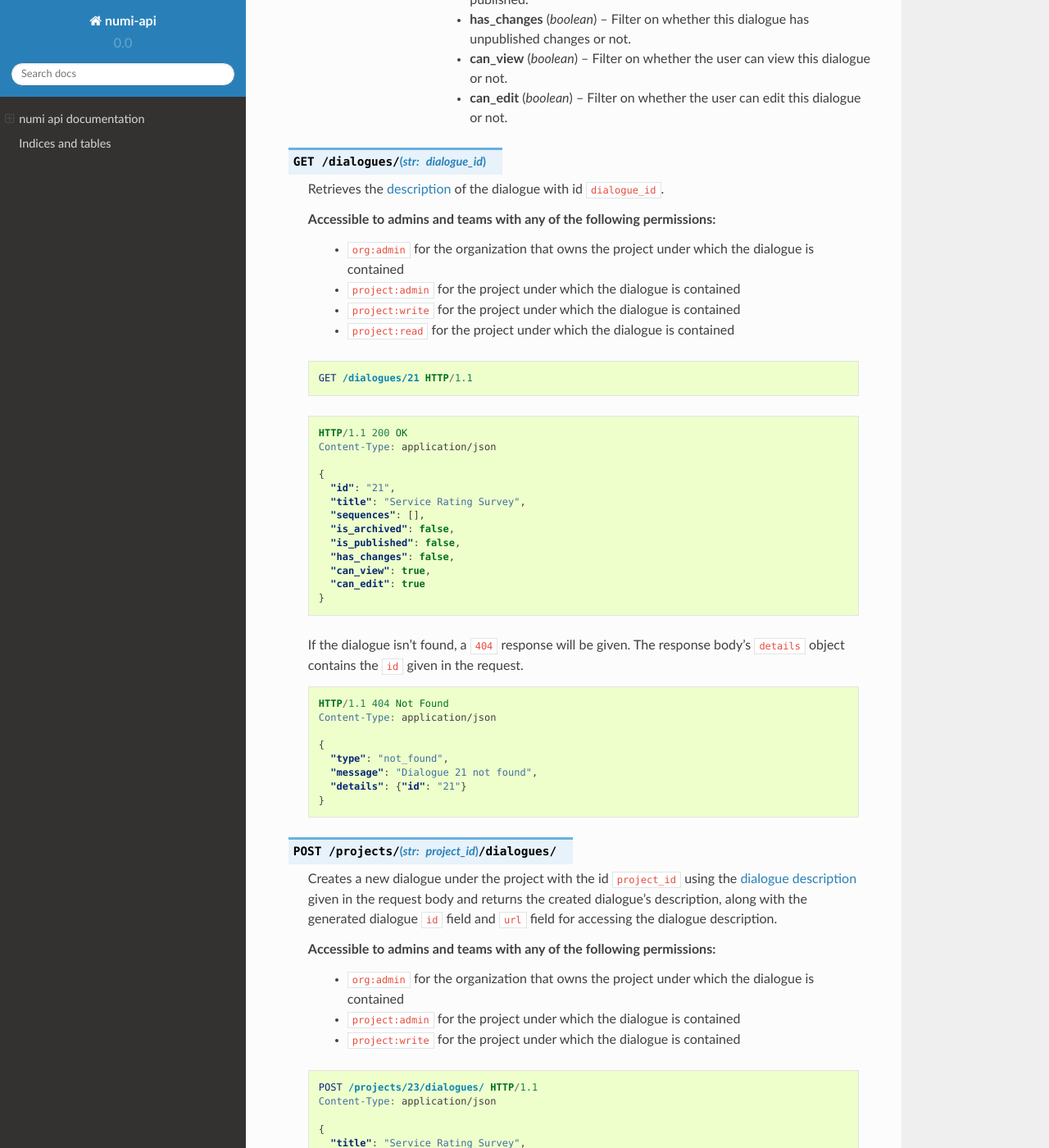
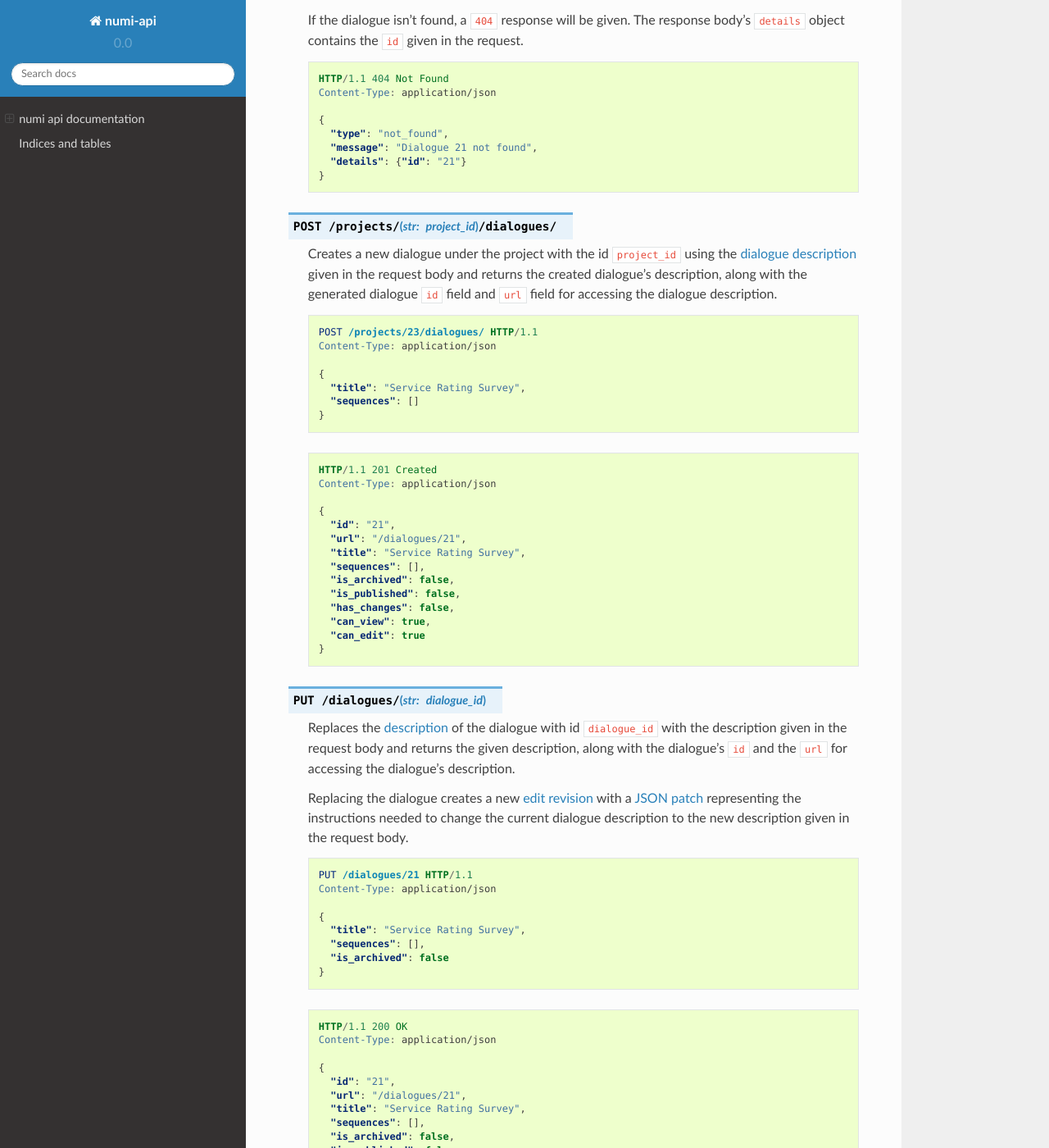
Before and after one commit to praekelt/numi-api, a Sphinx documentation site: the page built from docs/index.rst, in a window 1280 px wide and 1400 px high, scrolled down 13818 px. Shown: the whole window at 82% size. Built offline with Sphinx 7.4.7 and the Read the Docs theme 2.0.0, drawn with Linux system fonts in a browser that asks for light colours; some of the changed text lies outside the part shown.

Commit message:
Remove stray per-endpoint access descriptions in docs

```diff
--- a/docs/index.rst
+++ b/docs/index.rst
@@ -496,12 +496,6 @@
   Retrieves the :ref:`description <data-project>` of the project with id
   ``project_id``.
 
-  Accessible to admins and teams with any of the following permissions:
-    - ``org:admin`` for the project's organization
-    - ``project:admin`` for the project
-    - ``project:write`` for the project
-    - ``project:read`` for the project
-
   .. sourcecode:: http
 
      GET /projects/23 HTTP/1.1
@@ -618,11 +612,6 @@
   given description, along with the projects's ``id`` and the ``url`` for
   accessing the projects's description.
 
-  Accessible to admins and teams with any of the following permissions:
-    - ``org:admin`` for the project's organization
-    - ``project:admin`` for the project
-    - ``project:write`` for the project
-
   .. sourcecode:: http
 
      PUT /projects/23 HTTP/1.1
@@ -664,11 +653,6 @@
   id ``project_id`` with the :ref:`instructions <overview-partial-updates>` in
   the request body and returns the given description, along with the projects's
   ``id`` and the ``url`` for accessing the project's description.
-
-  Accessible to admins and teams with any of the following permissions:
-    - ``org:admin`` for the project's organization
-    - ``project:admin`` for the project
-    - ``project:write`` for the project
 
 .. sourcecode:: http
 
@@ -745,12 +729,6 @@
   Retrieves a :ref:`summary <data-dialogue-summary>` of every dialogue
   contained in the project with id ``project_id``.
 
-  Accessible to admins and teams with any of the following permissions:
-    - ``org:admin`` for the organization
-    - ``project:admin`` for the project
-    - ``project:write`` for the project
-    - ``project:read`` for the project
-
   .. sourcecode:: http
 
       GET /projects/23/dialogues/ HTTP/1.1
@@ -792,13 +770,6 @@
   Retrieves the :ref:`description <data-dialogue>` of the dialogue with id
   ``dialogue_id``.
 
-  Accessible to admins and teams with any of the following permissions:
-    - ``org:admin`` for the organization that owns the project under which the
-      dialogue is contained
-    - ``project:admin`` for the project under which the dialogue is contained
-    - ``project:write`` for the project under which the dialogue is contained
-    - ``project:read`` for the project under which the dialogue is contained
-
   .. sourcecode:: http
 
       GET /dialogues/21 HTTP/1.1
@@ -839,12 +810,6 @@
   :ref:`dialogue description <data-dialogue>` given in the request body and
   returns the created dialogue's description, along with the generated dialogue
   ``id`` field and ``url`` field for accessing the dialogue description.
-
-  Accessible to admins and teams with any of the following permissions:
-    - ``org:admin`` for the organization that owns the project under which the
-      dialogue is contained
-    - ``project:admin`` for the project under which the dialogue is contained
-    - ``project:write`` for the project under which the dialogue is contained
 
   .. sourcecode:: http
 
@@ -886,12 +851,6 @@
   <concepts-revisions-edit>` with a `JSON patch`_ representing the instructions
   needed to change the current dialogue description to the new description
   given in the request body.
-
-  Accessible to admins and teams with any of the following permissions:
-    - ``org:admin`` for the organization that owns the project under which the
-      dialogue is contained
-    - ``project:admin`` for the project under which the dialogue is contained
-    - ``project:write`` for the project under which the dialogue is contained
 
   .. _JSON Patch: http://tools.ietf.org/html/rfc6902
 
@@ -937,12 +896,6 @@
 
   Partially updating the dialogue creates a new :ref:`edit revision
   <concepts-revisions-edit>` using the provided patch instructions.
-
-  Accessible to admins and teams with any of the following permissions:
-    - ``org:admin`` for the organization that owns the project under which the
-      dialogue is contained
-    - ``project:admin`` for the project under which the dialogue is contained
-    - ``project:write`` for the project under which the dialogue is contained
 
 .. sourcecode:: http
 
```
